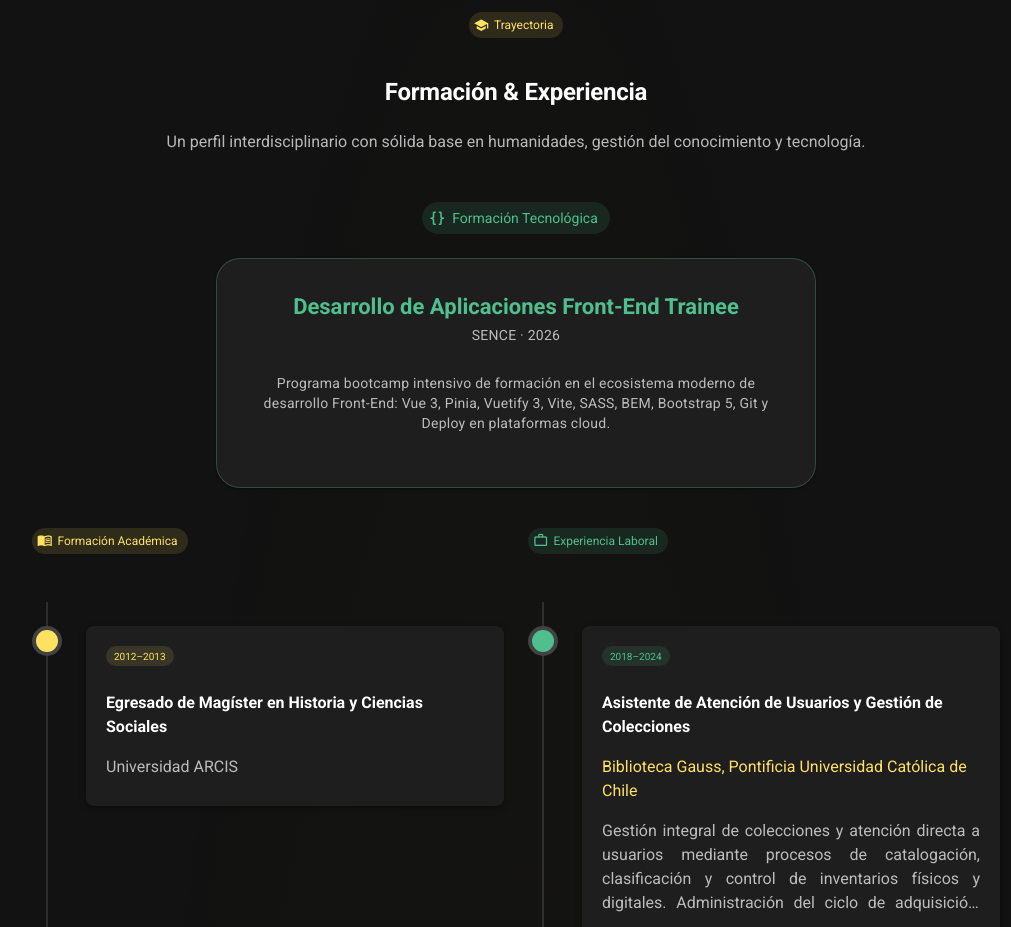
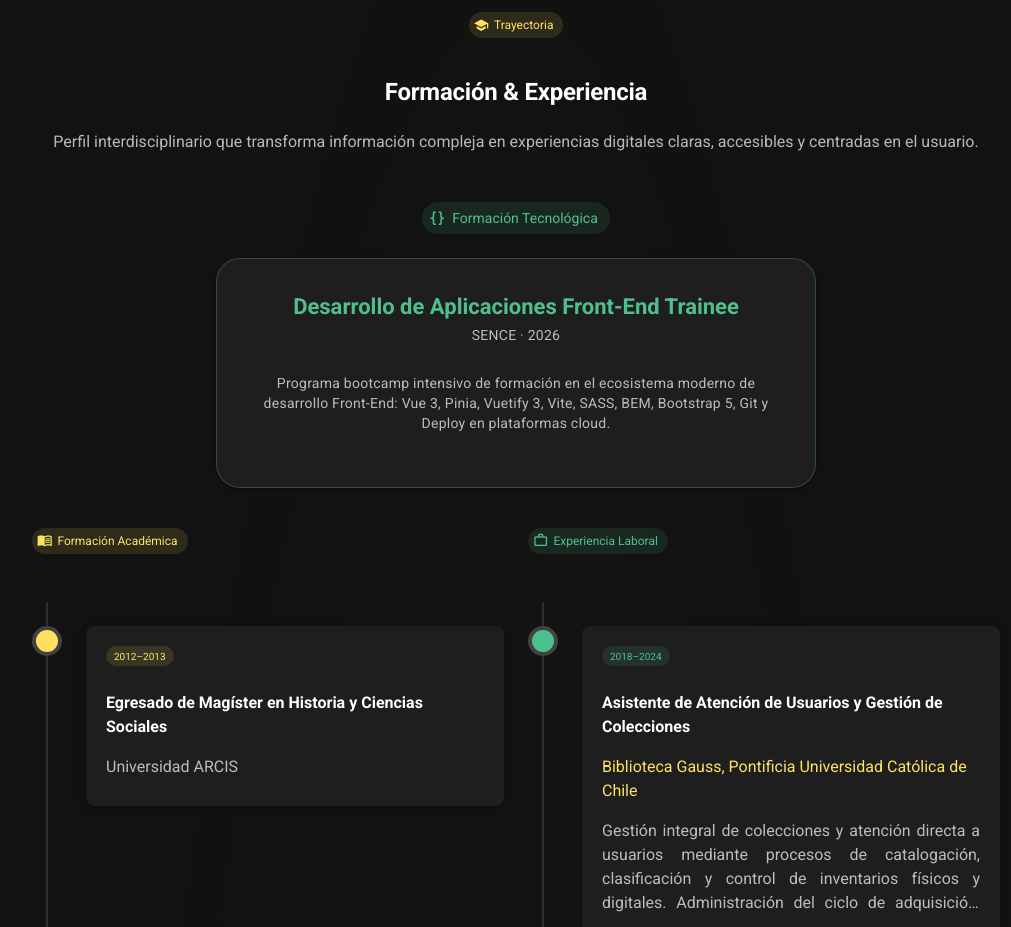
Before and after one commit to jltamayocabello-droid/mi-portafolio-vuetify, a Vue app: page / in a window 1280 px wide. Shown: the part 3300-4227 px from the top of the page, without its empty margins (124-1135 px from the left). Built offline with nearby package versions, Linux system fonts and the light colour scheme.

Commit message:
Se actualiza resumen de formación y experiencia

```diff
--- a/src/pages/HomePage.vue
+++ b/src/pages/HomePage.vue
@@ -286,8 +286,7 @@
           </v-chip>
           <h2 class="text-h4 font-weight-bold">Formación & Experiencia</h2>
           <p class="text-body-1 text-medium-emphasis mt-2">
-            Un perfil interdisciplinario con sólida base en humanidades, gestión
-            del conocimiento y tecnología.
+            Perfil interdisciplinario que transforma información compleja en experiencias digitales claras, accesibles y centradas en el usuario.
           </p>
         </div>
 
```
